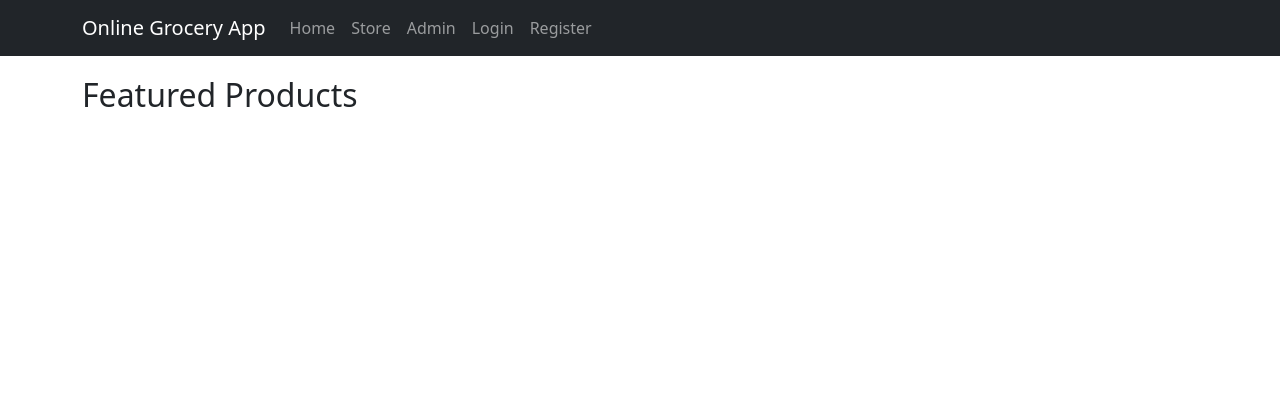
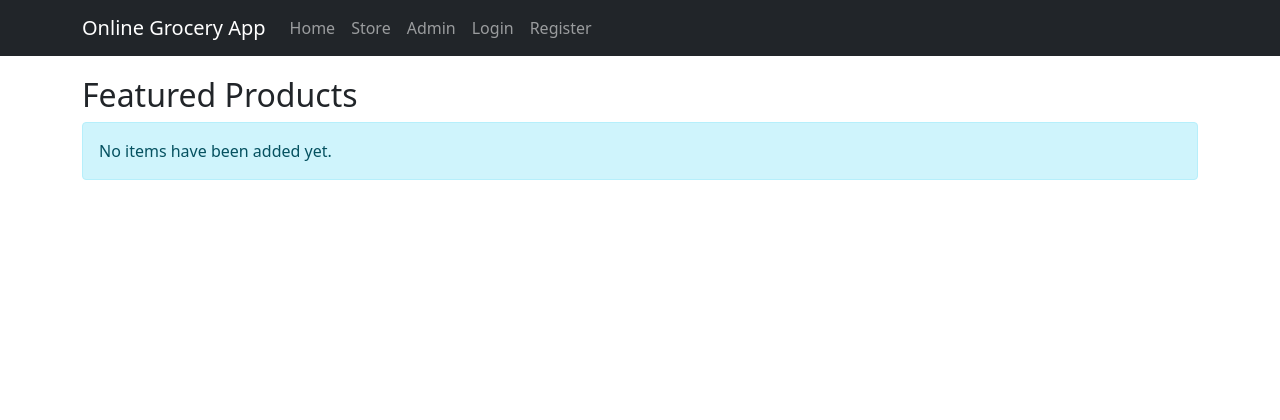
Before and after one commit to BinodAlgo/GroceryApp, an ASP.NET Core app: page / in a window 1280 px wide. Shown: the top 420 px of the page. Run offline with ASP.NET Core 8, Linux system fonts and the light colour scheme; data that the repository does not hold is empty; style sheets or scripts are compiled from the project's sources; the project's own start-up code is not run, and a stand-in starts its controllers and pages.

Commit message:
add condtional check for products items

```diff
--- a/Views/Home/Index.cshtml
+++ b/Views/Home/Index.cshtml
@@ -4,7 +4,11 @@
     ViewData["Title"] = "Home Page";
     Layout = "~/Views/Shared/_Layout.cshtml";
 }
+
 <h2>Featured Products</h2>
+
+@if (Model.Any())
+{
     <div class="row">
         @foreach (var item in Model)
         {
@@ -15,9 +19,15 @@
                         <h5 class="card-title">@item.Name</h5>
                         <p class="card-text">@item.Description</p>
                         <a href="@Url.Action("Details", "Home", new { id = item.Id })" class="btn btn-primary">View More</a>
-
                     </div>
                 </div>
             </div>
         }
     </div>
+}
+else
+{
+    <div class="alert alert-info" role="alert">
+        No items have been added yet.
+    </div>
+}
```
Lines whose indentation alone changed are shown as unchanged.
